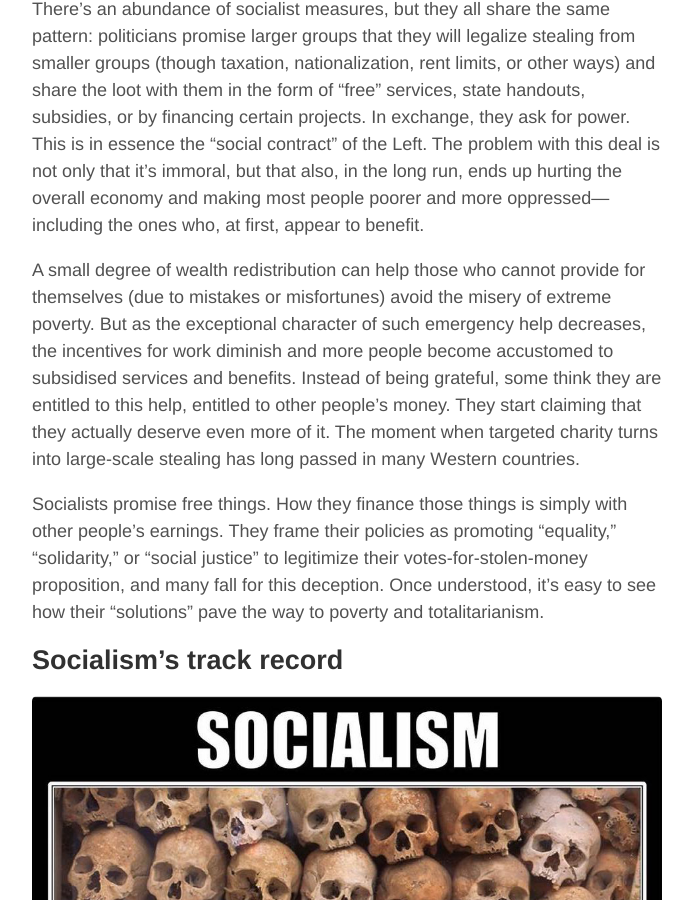
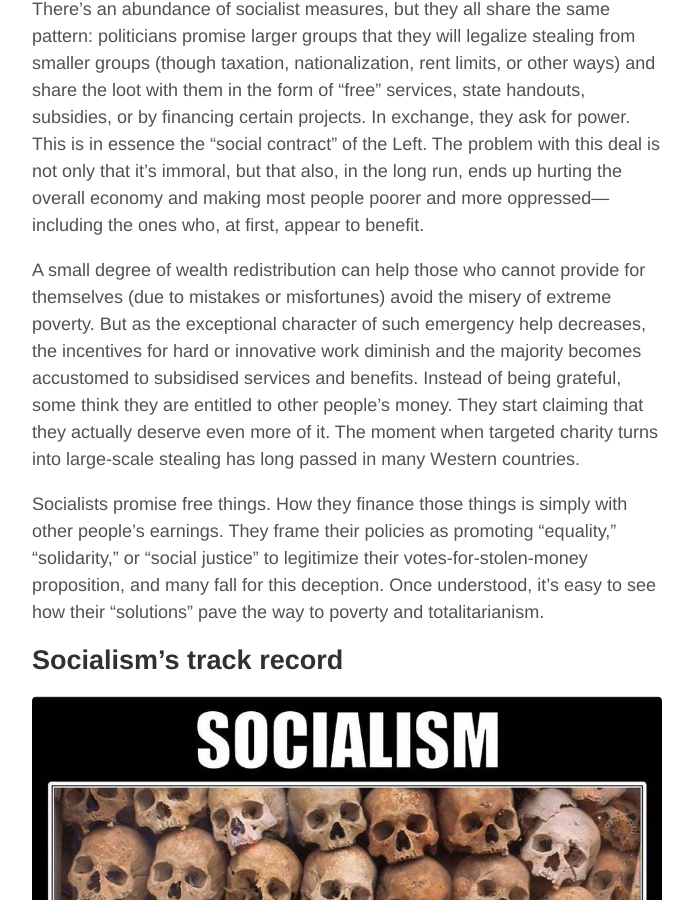
Before and after one commit to aoghina/aoghina.github.io, a Jekyll site: the page built from _posts/2018-10-23-socialism-ruined-my-country.md, in a window 1280 px wide and 900 px high, scrolled down 2768 px. Shown: the whole window, without its empty margins (293-986 px from the left). Built offline with Jekyll 4.4.1, drawn with Linux system fonts in a browser that asks for light colours; comment, search, counter and statistics services are not loaded.

Commit message:
Small reformulation

```diff
--- a/_posts/2018-10-23-socialism-ruined-my-country.md
+++ b/_posts/2018-10-23-socialism-ruined-my-country.md
@@ -44,7 +44,7 @@ Socialism, framed as the "collective ownership of the means of production," take
 
 There's an abundance of socialist measures, but they all share the same pattern: politicians promise larger groups that they will legalize stealing from smaller groups (though taxation, nationalization, rent limits, or other ways) and share the loot with them in the form of "free" services, state handouts, subsidies, or by financing certain projects. In exchange, they ask for power. This is in essence the "social contract" of the Left. The problem with this deal is not only that it's immoral, but that also, in the long run, ends up hurting the overall economy and making most people poorer and more oppressed—including the ones who, at first, appear to benefit.
 
-A small degree of wealth redistribution can help those who cannot provide for themselves (due to mistakes or misfortunes) avoid the misery of extreme poverty. But as the exceptional character of such emergency help decreases, the incentives for work diminish and more people become accustomed to subsidised services and benefits. Instead of being grateful, some think they are entitled to this help, entitled to other people's money. They start claiming that they actually deserve even more of it. The moment when targeted charity turns into large-scale stealing has long passed in many Western countries.
+A small degree of wealth redistribution can help those who cannot provide for themselves (due to mistakes or misfortunes) avoid the misery of extreme poverty. But as the exceptional character of such emergency help decreases, the incentives for hard or innovative work diminish and the majority becomes accustomed to subsidised services and benefits. Instead of being grateful, some think they are entitled to other people's money. They start claiming that they actually deserve even more of it. The moment when targeted charity turns into large-scale stealing has long passed in many Western countries.
 
 Socialists promise free things. How they finance those things is simply with other people's earnings. They frame their policies as promoting "equality," "solidarity," or "social justice" to legitimize their votes-for-stolen-money proposition, and many fall for this deception. Once understood, it's easy to see how their "solutions" pave the way to poverty and totalitarianism.
 
```
